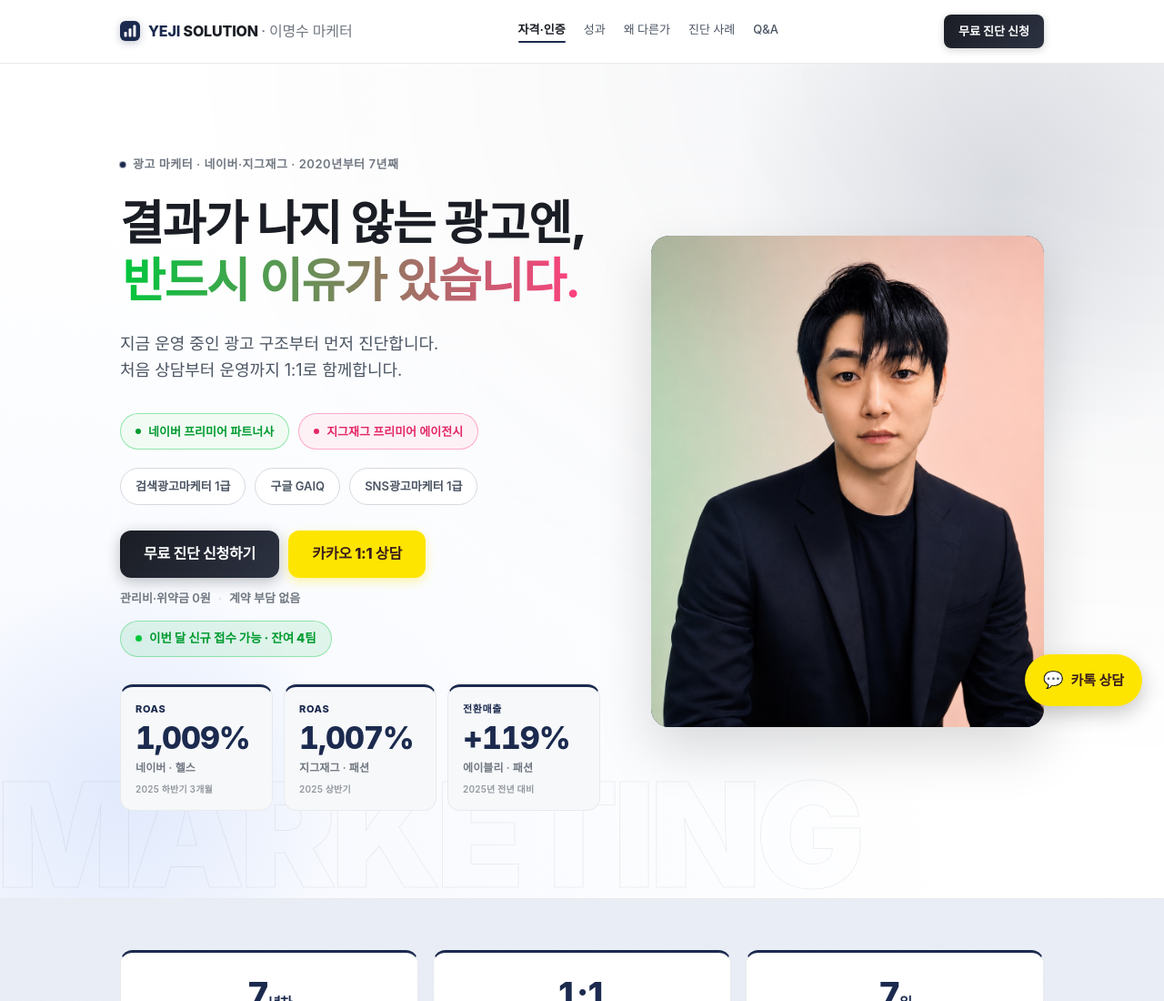
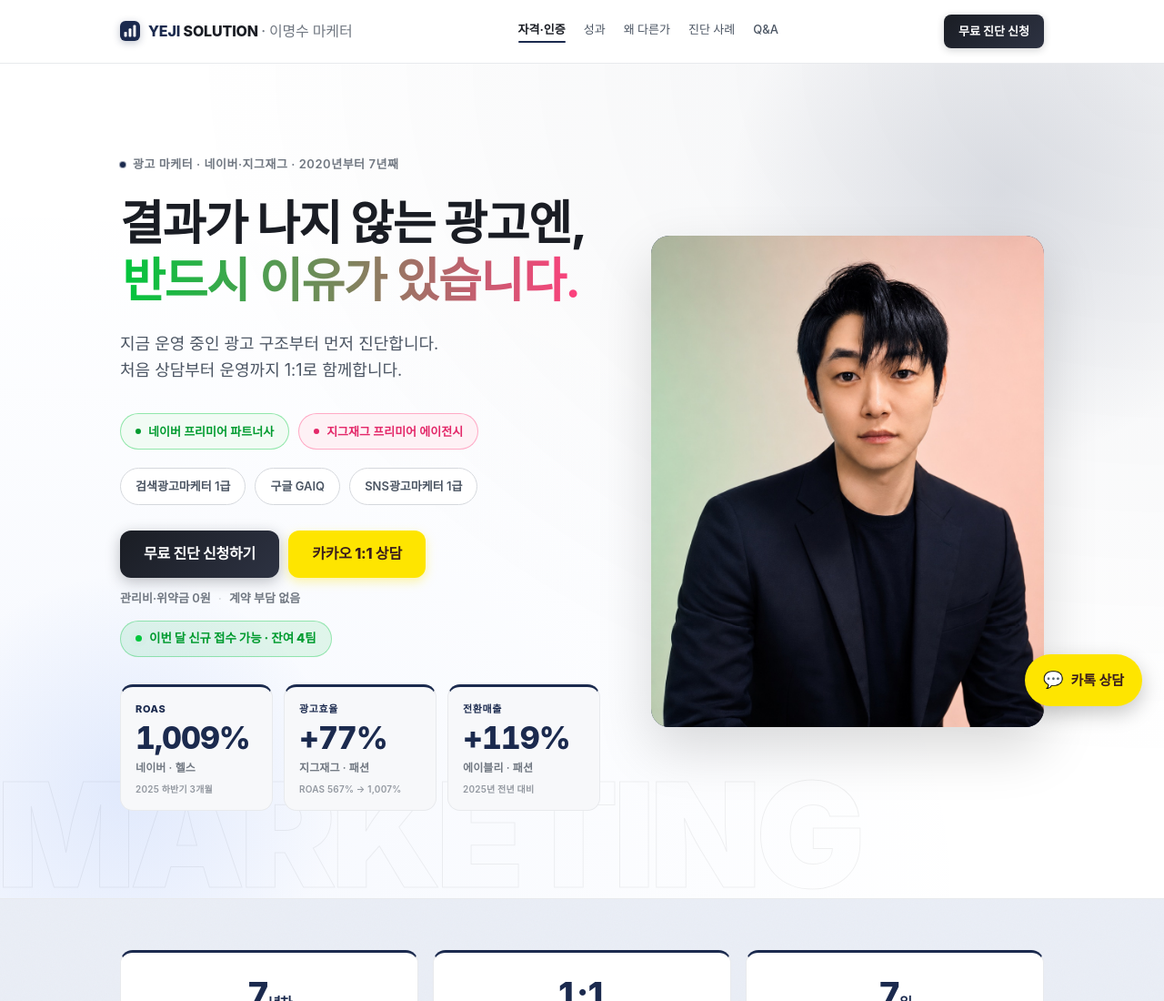
Before and after one commit to yeji-solution/yeji-solution.github.io, a website: page index.html in a window 1280 px wide. Shown: the top 1100 px of the page at 91% size. Drawn offline with Linux system fonts and the light colour scheme; animation ran at ten frames a second; a web font is replaced by a local one.

Commit message:
Hero proof: 지그재그 ROAS 중복 제거 → 광고효율 +77% (개선율)
ROAS 1,007% → 광고효율 +77% (ROAS 567→1,007% 맥락은 period 필드에 표시)
3개 카드: ROAS 절대값 / 광고효율 개선율 / 전환매출 성장률 — 각기 다른 지표

Co-Authored-By: Claude Sonnet 4.6 <noreply@anthropic.com>

```diff
--- a/index.html
+++ b/index.html
@@ -1872,7 +1872,7 @@
 
       <div class="hero-proof">
         <div class="hp-item"><span class="hp-cat">ROAS</span><b>1,009%</b><span class="hp-src">네이버 · 헬스</span><span class="hp-period">2025 하반기 3개월</span></div>
-        <div class="hp-item"><span class="hp-cat">ROAS</span><b>1,007%</b><span class="hp-src">지그재그 · 패션</span><span class="hp-period">2025 상반기</span></div>
+        <div class="hp-item"><span class="hp-cat">광고효율</span><b>+77%</b><span class="hp-src">지그재그 · 패션</span><span class="hp-period">ROAS 567% → 1,007%</span></div>
         <div class="hp-item"><span class="hp-cat">전환매출</span><b>+119%</b><span class="hp-src">에이블리 · 패션</span><span class="hp-period">2025년 전년 대비</span></div>
       </div>
     </div>
```
